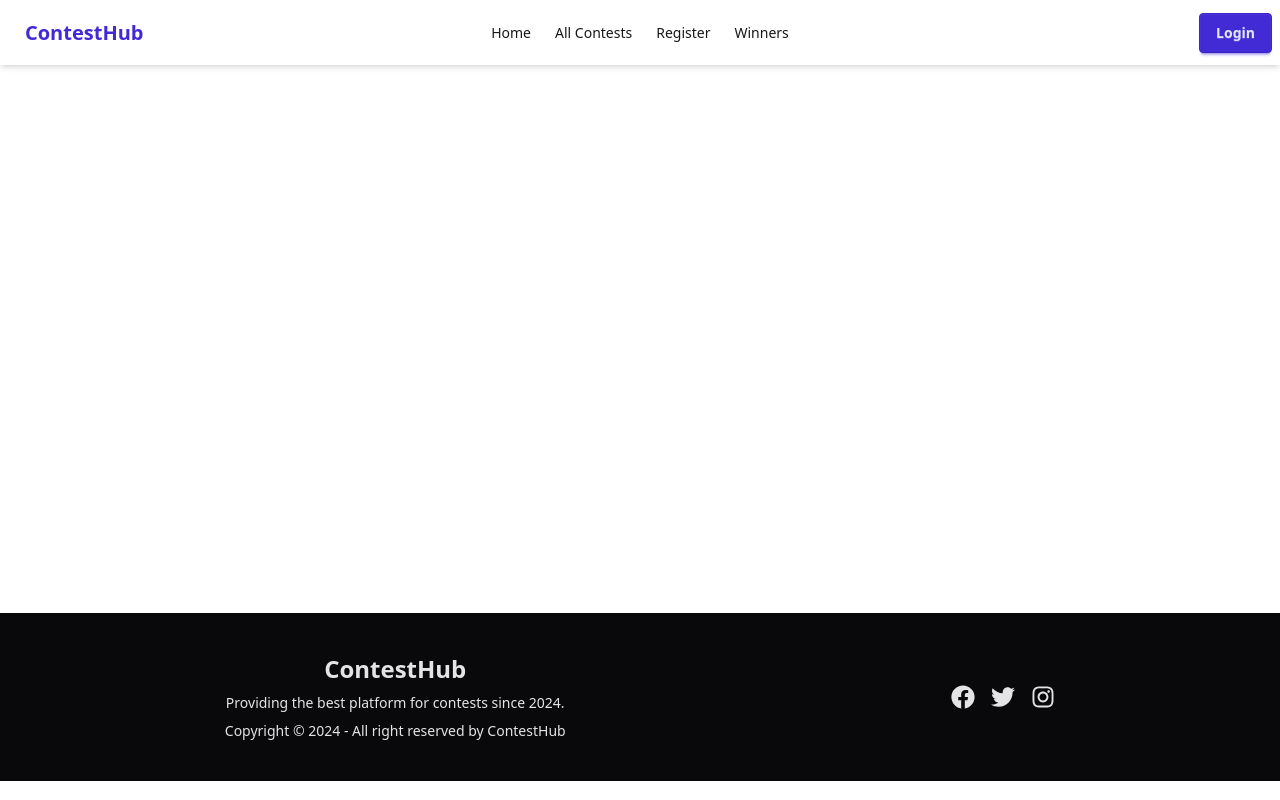
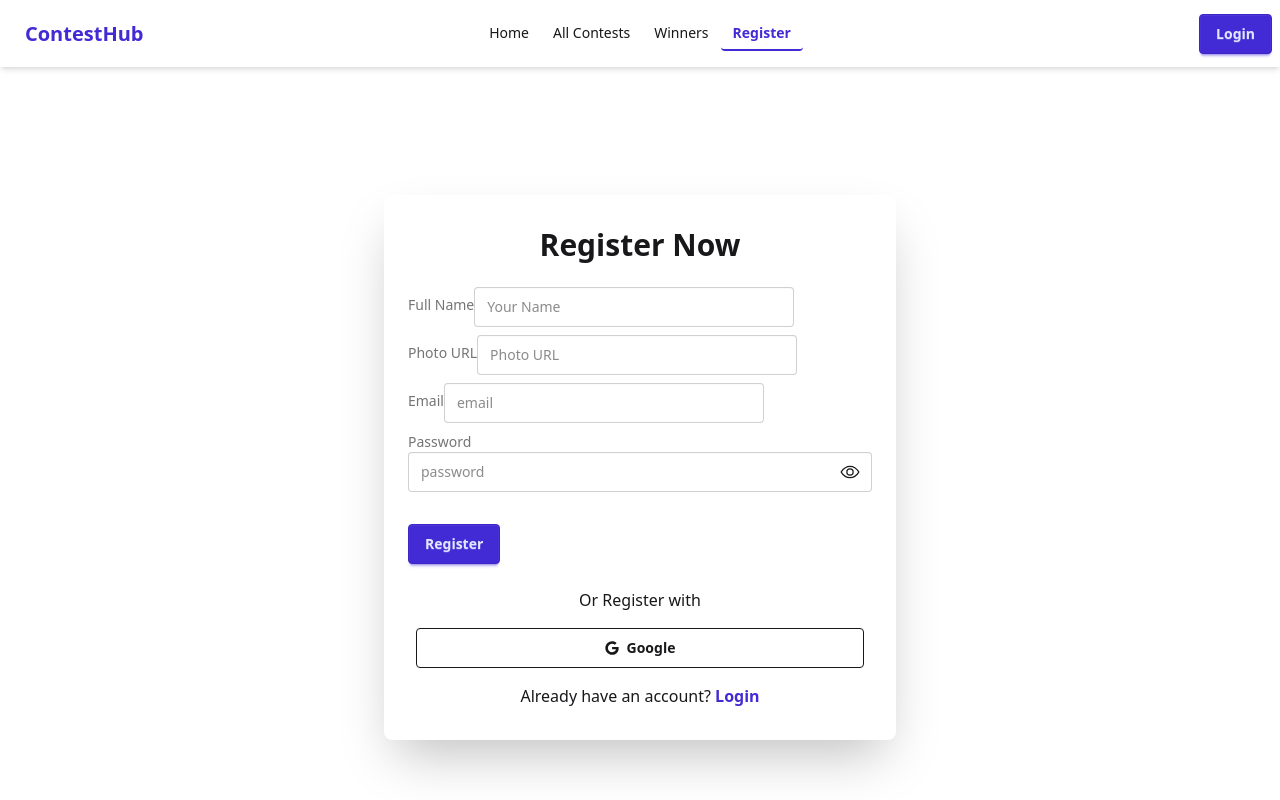
Before and after one commit to mohammad-arif-ahmed/Assignment-Projects-11-client, a React (Vite) app: page /register in a window 1280 px wide. Shown: the top 800 px of the page. Built offline with nearby package versions, Linux system fonts and the light colour scheme; no server answers.

Commit message:
Finalized routing, imported PrivateRoute, and fixed Footer icons/Navbar active link logic

```diff
--- a/src/components/Navbar.jsx
+++ b/src/components/Navbar.jsx
@@ -1,25 +1,29 @@
-// src/components/Navbar.jsx
 
 import { Link, NavLink } from "react-router-dom";
 import useAuth from "../hooks/useAuth";
 import toast from "react-hot-toast";
 
 const Navbar = () => {
-    // Use the custom hook to access user state and logout function
     const { user, logOut, loading } = useAuth();
 
-    // Links for the navigation bar
+    const activeLinkClass = ({ isActive }) =>
+        isActive ? 'font-bold text-primary border-b-2 border-primary' : '';
+
     const navLinks = (
         <>
-            <li><NavLink to="/">Home</NavLink></li>
-            <li><NavLink to="/contests">All Contests</NavLink></li>
-            {/* Conditional Links based on user status */}
+            {/* Standard Public Routes */}
+            <li><NavLink to="/" className={activeLinkClass}>Home</NavLink></li>
+            <li><NavLink to="/contests" className={activeLinkClass}>All Contests</NavLink></li>
+            <li><NavLink to="/winners" className={activeLinkClass}>Winners</NavLink></li>
+
+            {/* Conditional Routes */}
             {user ? (
-                <li><NavLink to="/dashboard">Dashboard</NavLink></li>
+                // Show Dashboard if user is logged in
+                <li><NavLink to="/dashboard" className={activeLinkClass}>Dashboard</NavLink></li>
             ) : (
-                <li><NavLink to="/register">Register</NavLink></li>
+                // Show Register if user is logged out (or new)
+                <li><NavLink to="/register" className={activeLinkClass}>Register</NavLink></li>
             )}
-            <li><NavLink to="/winners">Winners</NavLink></li>
         </>
     );
 
@@ -34,6 +38,12 @@ const Navbar = () => {
                 toast.error('Logout failed.');
             });
     };
+
+    // If loading, you can return a simple loading indicator
+    if (loading) {
+        // but ensure components handle 'user' being null temporarily.
+    }
+
 
     return (
         <div className="navbar bg-base-100 shadow-md">
@@ -73,7 +83,7 @@ const Navbar = () => {
                                 </div>
                             </div>
                             <ul tabIndex={0} className="menu menu-sm dropdown-content mt-3 z-[1] p-2 shadow bg-base-100 rounded-box w-52">
-                                <li><Link to="/dashboard/profile">{user.displayName || 'Profile'}</Link></li>
+                                <li><Link to="/dashboard">{user.displayName || 'Dashboard'}</Link></li>
                                 <li><a onClick={handleLogOut}>Logout</a></li>
                             </ul>
                         </div>
--- a/src/pages/Register.jsx
+++ b/src/pages/Register.jsx
@@ -1,9 +1,137 @@
-import React from 'react';
+
+import { Link, useNavigate } from "react-router-dom";
+import { FaGoogle } from 'react-icons/fa';
+import { IoEyeOffOutline, IoEyeOutline } from "react-icons/io5"; // Icons for password visibility
+import toast from "react-hot-toast";
+import useAuth from "../hooks/useAuth";
+import { useState } from "react";
 
 const Register = () => {
+    const { createUser, updateUserProfile, googleSignIn } = useAuth();
+    const navigate = useNavigate();
+
+    // State to toggle password visibility
+    const [showPassword, setShowPassword] = useState(false);
+
+    // 1. Registration Handler
+    const handleRegister = (e) => {
+        e.preventDefault();
+        const form = new FormData(e.currentTarget);
+        const name = form.get('name');
+        const photo = form.get('photo');
+        const email = form.get('email');
+        const password = form.get('password');
+
+        // Reset any previous errors or warnings
+        if (password.length < 6) {
+            toast.error('Password must be at least 6 characters long.');
+            return;
+        }
+        if (!/[A-Z]/.test(password)) {
+            toast.error('Password must contain at least one uppercase letter.');
+            return;
+        }
+        if (!/[!@#$%^&*()_+\-=[\]{};':"\\|,.<>/?]/.test(password)) {
+            toast.error('Password must contain at least one special character.');
+            return;
+        }
+
+        // 2. Create User in Firebase
+        createUser(email, password)
+            .then(result => {
+                console.log(result.user);
+
+                // 3. Update User Profile (Name & Photo)
+                updateUserProfile(name, photo)
+                    .then(() => {
+                        toast.success("Registration successful! Profile updated.");
+                        // Navigate to Home or Dashboard after registration
+                        navigate('/');
+                    })
+                    .catch(error => {
+                        console.error('Profile update failed:', error);
+                        toast.error("Profile update failed.");
+                    });
+            })
+            .catch(error => {
+                console.error(error);
+                // Display specific Firebase error messages
+                toast.error(error.message || "Registration failed.");
+            });
+    };
+
+    // 4. Google Sign In (for quick registration)
+    const handleGoogleSignIn = () => {
+        googleSignIn()
+            .then(result => {
+                console.log(result.user);
+                toast.success("Google registration successful!");
+                navigate('/');
+            })
+            .catch(error => {
+                console.error(error);
+                toast.error("Google registration failed!");
+            });
+    };
+
     return (
-        <div>
+        <div className="hero min-h-screen">
+            <div className="card shrink-0 w-full max-w-lg shadow-2xl bg-base-100">
+                <h2 className="text-3xl font-bold text-center pt-8">Register Now</h2>
+                <form onSubmit={handleRegister} className="card-body">
+                    {/* Name Field */}
+                    <div className="form-control">
+                        <label className="label"><span className="label-text">Full Name</span></label>
+                        <input type="text" name="name" placeholder="Your Name" className="input input-bordered" required />
+                    </div>
+                    {/* Photo URL Field */}
+                    <div className="form-control">
+                        <label className="label"><span className="label-text">Photo URL</span></label>
+                        <input type="url" name="photo" placeholder="Photo URL" className="input input-bordered" required />
+                    </div>
+                    {/* Email Field */}
+                    <div className="form-control">
+                        <label className="label"><span className="label-text">Email</span></label>
+                        <input type="email" name="email" placeholder="email" className="input input-bordered" required />
+                    </div>
+                    {/* Password Field with Toggle */}
+                    <div className="form-control">
+                        <label className="label"><span className="label-text">Password</span></label>
+                        <div className="relative">
+                            <input
+                                type={showPassword ? "text" : "password"}
+                                name="password"
+                                placeholder="password"
+                                className="input input-bordered w-full"
+                                required
+                            />
+                            {/* Password Visibility Toggle Button */}
+                            <span
+                                className="absolute right-3 top-1/2 -translate-y-1/2 cursor-pointer"
+                                onClick={() => setShowPassword(!showPassword)}
+                            >
+                                {showPassword ? <IoEyeOffOutline className="text-xl"/> : <IoEyeOutline className="text-xl"/>}
+                            </span>
+                        </div>
+                    </div>
 
+                    <div className="form-control mt-6">
+                        <button className="btn btn-primary">Register</button>
+                    </div>
+                </form>
+
+                {/* Social Login */}
+                <div className="px-8 pb-8">
+                    <p className="text-center mb-4">Or Register with</p>
+                    <button onClick={handleGoogleSignIn} className="btn btn-outline w-full gap-2">
+                        <FaGoogle />
+                        Google
+                    </button>
+                    <p className="mt-4 text-center">
+                        Already have an account? <Link to="/login" className="text-primary font-bold">Login</Link>
+                    </p>
+                </div>
+            </div>
         </div>
     );
 };
--- /dev/null
+++ b/src/routes/PrivateRoute.jsx
@@ -0,0 +1,27 @@
+
+import { Navigate, useLocation } from "react-router-dom";
+import useAuth from "../hooks/useAuth";
+
+const PrivateRoute = ({ children }) => {
+    // Access auth state
+    const { user, loading } = useAuth();
+    const location = useLocation();
+
+    // 1. Show Loading State (Very Important)
+    if (loading) {
+        return (
+            <div className="flex justify-center items-center min-h-[50vh]">
+                <span className="loading loading-spinner loading-lg text-primary"></span>
+            </div>
+        );
+    }
+
+    // 2. If user is logged in, show the requested page (children)
+    if (user) {
+        return children;
+    }
+
+    return <Navigate to="/login" state={location.pathname} replace={true} />;
+};
+
+export default PrivateRoute;
--- a/src/routes/Routes.jsx
+++ b/src/routes/Routes.jsx
@@ -5,6 +5,7 @@ import Home from "../pages/Home";
 import ErrorPage from "../pages/ErrorPage";
 import Login from "../pages/Login";
 import Register from "../pages/Register";
+import PrivateRoute from "../routes/PrivateRoute";
 
 export const router = createBrowserRouter([
     {
@@ -24,6 +25,13 @@ export const router = createBrowserRouter([
                 path: "/register",
                 element: <Register />,
             },
+            {
+                path: "/dashboard",
+                element: <PrivateRoute>
+                            {/* A temporary page for dashboard */}
+                            <div>Welcome to Dashboard!</div>
+                         </PrivateRoute>
+            },
         ],
     },
 ]);
```
